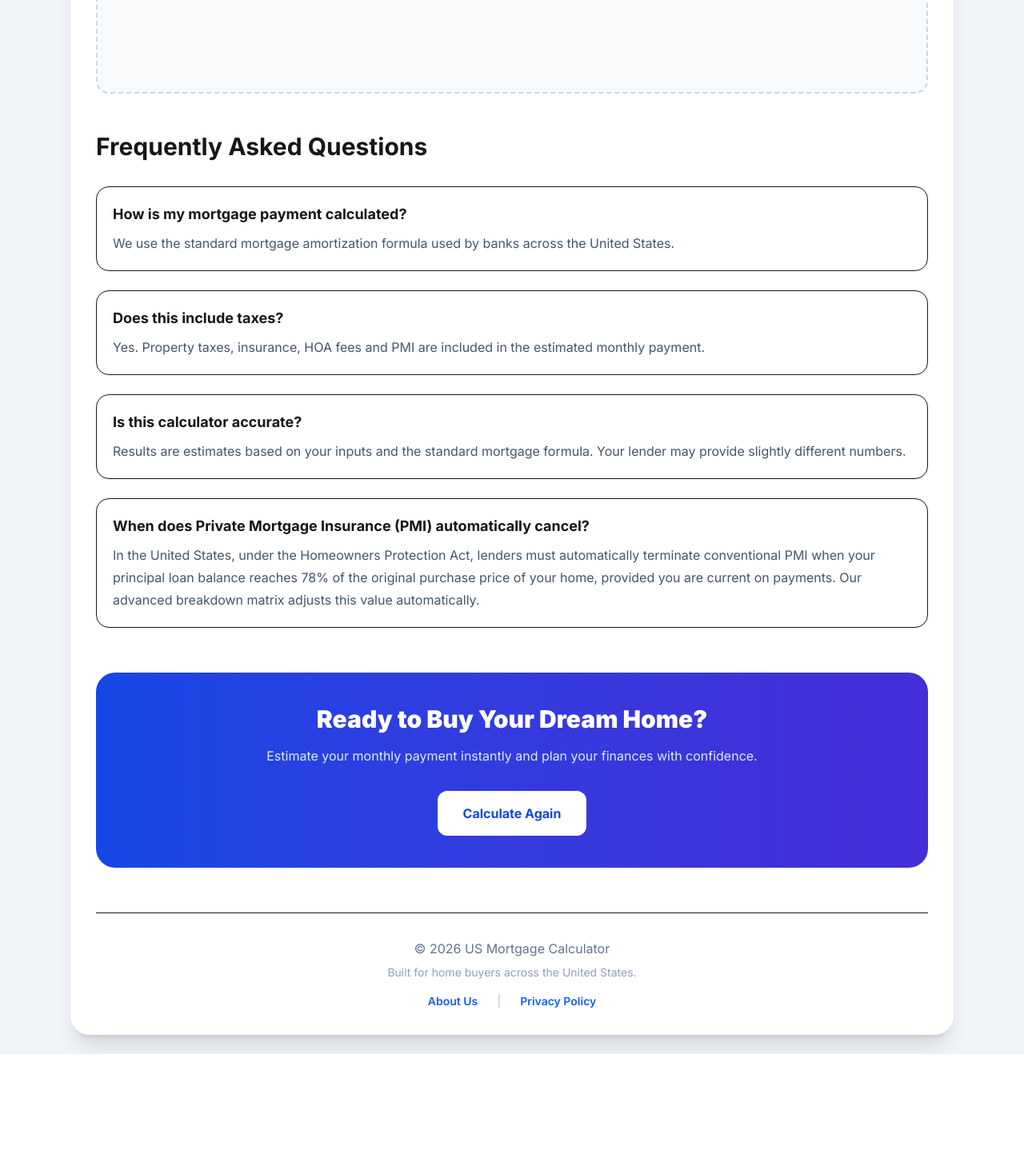
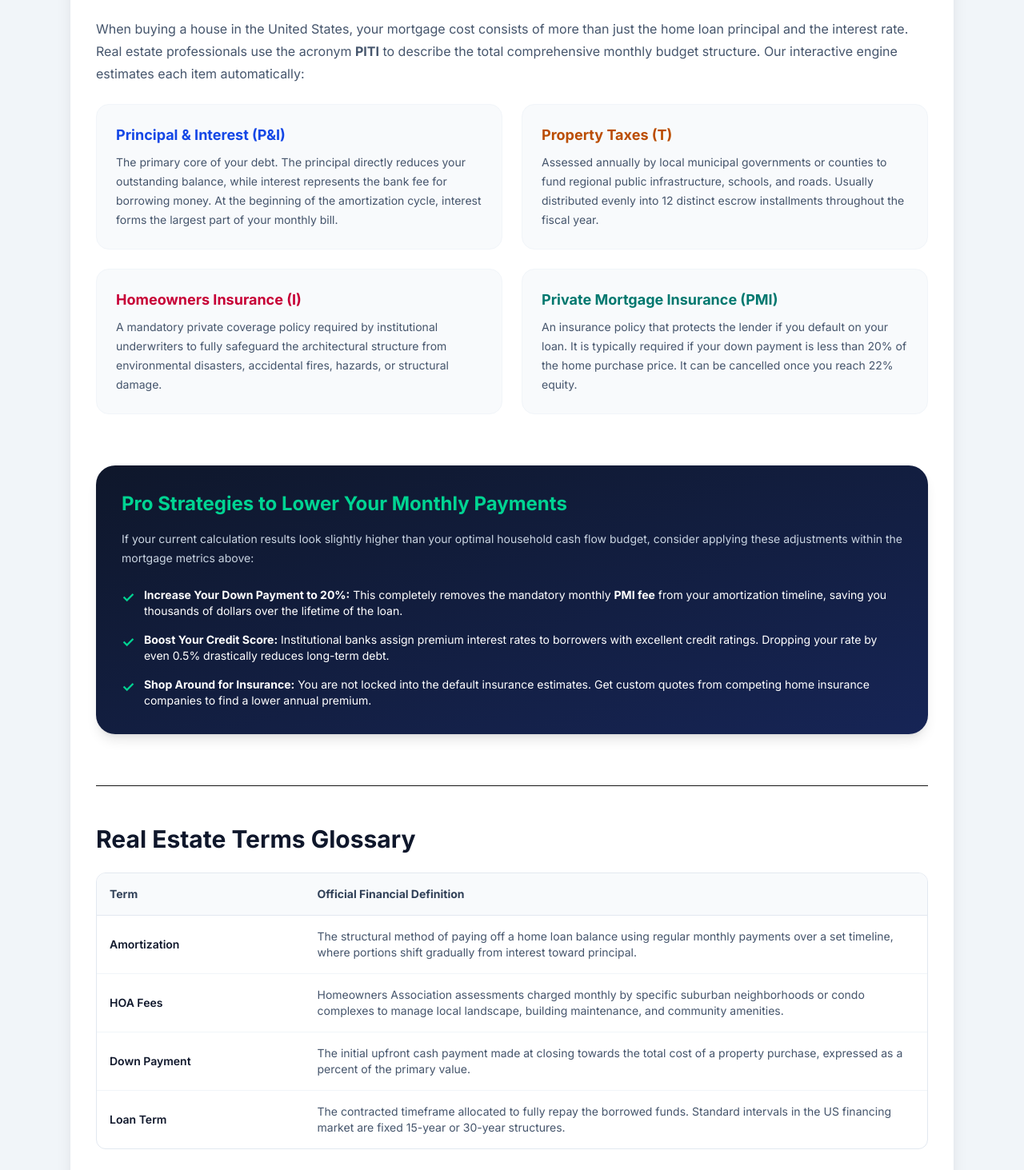
Before and after one commit to nandoporto41-web/mortgage-calculator, a Next.js app: page / in a window 1280 px wide. Shown: the part 3327-4790 px from the top of the page at 80% size. Before the commit the page ends 4645 px from the top, so only its background shows below. Built offline with nearby package versions, Linux system fonts and the light colour scheme.

Commit message:
fix: direct script integration inside page component

```diff
--- a/app/page.tsx
+++ b/app/page.tsx
@@ -528,16 +528,110 @@ export default function Home() {
             </div>
           </section>
 
+          {/* NOVO CONTEÚDO EXTRA DE SEO 1: COMO ESTIMAR O PAGAMENTO MENSAL (PITI) */}
+          <section className="mt-16 border-t pt-12 text-slate-800">
+            <h2 className="text-3xl font-bold text-slate-900 mb-6">How to Estimate Your Monthly Mortgage Payment</h2>
+            <p className="text-slate-600 leading-7 mb-6">
+              When buying a house in the United States, your mortgage cost consists of more than just the home loan principal and the interest rate. Real estate professionals use the acronym <strong>PITI</strong> to describe the total comprehensive monthly budget structure. Our interactive engine estimates each item automatically:
+            </p>
+            <div className="grid md:grid-cols-2 gap-6">
+              <div className="bg-slate-50 p-6 rounded-2xl border border-slate-100">
+                <h3 className="font-bold text-lg text-blue-700 mb-2">Principal & Interest (P&I)</h3>
+                <p className="text-sm text-slate-600 leading-6">
+                  The primary core of your debt. The principal directly reduces your outstanding balance, while interest represents the bank fee for borrowing money. At the beginning of the amortization cycle, interest forms the largest part of your monthly bill.
+                </p>
+              </div>
+              <div className="bg-slate-50 p-6 rounded-2xl border border-slate-100">
+                <h3 className="font-bold text-lg text-amber-700 mb-2">Property Taxes (T)</h3>
+                <p className="text-sm text-slate-600 leading-6">
+                  Assessed annually by local municipal governments or counties to fund regional public infrastructure, schools, and roads. Usually distributed evenly into 12 distinct escrow installments throughout the fiscal year.
+                </p>
+              </div>
+              <div className="bg-slate-50 p-6 rounded-2xl border border-slate-100">
+                <h3 className="font-bold text-lg text-rose-700 mb-2">Homeowners Insurance (I)</h3>
+                <p className="text-sm text-slate-600 leading-6">
+                  A mandatory private coverage policy required by institutional underwriters to fully safeguard the architectural structure from environmental disasters, accidental fires, hazards, or structural damage.
+                </p>
+              </div>
+              <div className="bg-slate-50 p-6 rounded-2xl border border-slate-100">
+                <h3 className="font-bold text-lg text-teal-700 mb-2">Private Mortgage Insurance (PMI)</h3>
+                <p className="text-sm text-slate-600 leading-6">
+                  An insurance policy that protects the lender if you default on your loan. It is typically required if your down payment is less than 20% of the home purchase price. It can be cancelled once you reach 22% equity.
+                </p>
+              </div>
+            </div>
+          </section>
+
+          {/* NOVO CONTEÚDO EXTRA DE SEO 2: DICAS INTERATIVAS PARA REDUZIR A PARCELA */}
+          <section className="mt-16 bg-gradient-to-br from-slate-900 to-blue-950 text-white p-8 rounded-3xl shadow-lg">
+            <h2 className="text-2xl font-bold mb-4 text-emerald-400">Pro Strategies to Lower Your Monthly Payments</h2>
+            <p className="text-sm text-slate-300 mb-6 leading-6">
+              If your current calculation results look slightly higher than your optimal household cash flow budget, consider applying these adjustments within the mortgage metrics above:
+            </p>
+            <ul className="space-y-4 text-sm">
+              <li className="flex items-start gap-3">
+                <span className="text-emerald-400 font-bold text-lg">✓</span>
+                <div>
+                  <strong>Increase Your Down Payment to 20%:</strong> This completely removes the mandatory monthly <strong>PMI fee</strong> from your amortization timeline, saving you thousands of dollars over the lifetime of the loan.
+                </div>
+              </li>
+              <li className="flex items-start gap-3">
+                <span className="text-emerald-400 font-bold text-lg">✓</span>
+                <div>
+                  <strong>Boost Your Credit Score:</strong> Institutional banks assign premium interest rates to borrowers with excellent credit ratings. Dropping your rate by even 0.5% drastically reduces long-term debt.
+                </div>
+              </li>
+              <li className="flex items-start gap-3">
+                <span className="text-emerald-400 font-bold text-lg">✓</span>
+                <div>
+                  <strong>Shop Around for Insurance:</strong> You are not locked into the default insurance estimates. Get custom quotes from competing home insurance companies to find a lower annual premium.
+                </div>
+              </li>
+            </ul>
+          </section>
+
+          {/* NOVO CONTEÚDO EXTRA DE SEO 3: GLOSSÁRIO DE TERMOS AMERICANOS */}
+          <section className="mt-16 border-t pt-12">
+            <h2 className="text-3xl font-bold text-slate-900 mb-6">Real Estate Terms Glossary</h2>
+            <div className="overflow-x-auto border border-slate-200 rounded-xl">
+              <table className="w-full text-left border-collapse text-sm">
+                <thead>
+                  <tr className="bg-slate-50 border-b border-slate-200 text-slate-700 font-bold">
+                    <th className="p-4 w-1/4">Term</th>
+                    <th className="p-4">Official Financial Definition</th>
+                  </tr>
+                </thead>
+                <tbody className="divide-y divide-slate-100 text-slate-600">
+                  <tr>
+                    <td className="p-4 font-semibold text-slate-900">Amortization</td>
+                    <td className="p-4">The structural method of paying off a home loan balance using regular monthly payments over a set timeline, where portions shift gradually from interest toward principal.</td>
+                  </tr>
+                  <tr>
+                    <td className="p-4 font-semibold text-slate-900">HOA Fees</td>
+                    <td className="p-4">Homeowners Association assessments charged monthly by specific suburban neighborhoods or condo complexes to manage local landscape, building maintenance, and community amenities.</td>
+                  </tr>
+                  <tr>
+                    <td className="p-4 font-semibold text-slate-900">Down Payment</td>
+                    <td className="p-4">The initial upfront cash payment made at closing towards the total cost of a property purchase, expressed as a percent of the primary value.</td>
+                  </tr>
+                  <tr>
+                    <td className="p-4 font-semibold text-slate-900">Loan Term</td>
+                    <td className="p-4">The contracted timeframe allocated to fully repay the borrowed funds. Standard intervals in the US financing market are fixed 15-year or 30-year structures.</td>
+                  </tr>
+                </tbody>
+              </table>
+            </div>
+          </section>
+
           {/* Ad Space */}
           <div className="my-10 rounded-2xl border-2 border-dashed border-slate-300 p-8 text-center bg-slate-50">
             <p className="text-slate-500 font-semibold">
               Advertisement
             </p>
-            <div id="ad-container" className="mt-4 min-h-[120px]" />
+            <div id="ad-container-2" className="mt-4 min-h-[120px]" />
           </div>
 
           {/* FAQ */}
-
           <section className="mt-12">
 
             <h2 className="text-3xl font-bold mb-8">
@@ -550,7 +644,6 @@ export default function Home() {
                 <h3 className="font-bold text-lg">
                   How is my mortgage payment calculated?
                 </h3>
-
                 <p className="text-slate-600 mt-2 leading-7">
                   We use the standard mortgage amortization formula used
                   by banks across the United States.
@@ -561,10 +654,8 @@ export default function Home() {
                 <h3 className="font-bold text-lg">
                   Does this include taxes?
                 </h3>
-
                 <p className="text-slate-600 mt-2 leading-7">
-                  Yes. Property taxes, insurance, HOA fees and PMI are
-                  included in the estimated monthly payment.
+                  Yes. Property taxes, insurance, HOA fees and PMI are included in the estimated monthly payment breakdown visualization.
                 </p>
               </div>
 
@@ -572,11 +663,8 @@ export default function Home() {
                 <h3 className="font-bold text-lg">
                   Is this calculator accurate?
                 </h3>
-
                 <p className="text-slate-600 mt-2 leading-7">
-                  Results are estimates based on your inputs and the
-                  standard mortgage formula. Your lender may provide
-                  slightly different numbers.
+                  Results are estimates based on your inputs and the standard mortgage formula. Your specific commercial underwriter or bank lender may provide slightly different final numbers based on credit status.
                 </p>
               </div>
 
@@ -584,7 +672,6 @@ export default function Home() {
                 <h3 className="font-bold text-lg">
                   When does Private Mortgage Insurance (PMI) automatically cancel?
                 </h3>
-
                 <p className="text-slate-600 mt-2 leading-7">
                   In the United States, under the Homeowners Protection Act, lenders must automatically terminate conventional PMI when your principal loan balance reaches 78% of the original purchase price of your home, provided you are current on payments. Our advanced breakdown matrix adjusts this value automatically.
                 </p>
@@ -594,76 +681,49 @@ export default function Home() {
 
           </section>
 
-          {/* Bottom CTA */}
-
-          <section className="mt-14 rounded-3xl bg-gradient-to-r from-blue-700 to-indigo-700 text-white p-10 text-center">
-
-            <h2 className="text-3xl font-black">
-              Ready to Buy Your Dream Home?
-            </h2>
-
-            <p className="mt-4 text-blue-100 max-w-2xl mx-auto">
-              Estimate your monthly payment instantly and plan your
-              finances with confidence.
+          {/* Call to Action CTA Block */}
+          <section className="mt-16 bg-gradient-to-r from-blue-600 to-indigo-600 text-white rounded-3xl p-10 text-center shadow-md">
+            <h2 className="text-3xl font-black mb-2">Ready to Buy Your Dream Home?</h2>
+            <p className="text-blue-100 max-w-xl mx-auto mb-6 text-sm">
+              Estimate your monthly payment instantly and plan your long-term personal household finances with confidence.
             </p>
-
             <button
-              onClick={() =>
-                window.scrollTo({
-                  top: 0,
-                  behavior: "smooth",
-                })
-              }
-              className="mt-8 bg-white text-blue-700 px-8 py-4 rounded-xl font-bold hover:scale-105 transition"
+              onClick={() => window.scrollTo({ top: 0, behavior: "smooth" })}
+              className="bg-white text-blue-700 px-8 py-3.5 rounded-xl font-bold hover:bg-blue-50 transition"
             >
               Calculate Again
             </button>
-
           </section>
 
-          <footer className="mt-14 border-t pt-8 text-center">
-
-            <p className="text-slate-500">
-              © {new Date().getFullYear()} US Mortgage Calculator
-            </p>
-
-            <p className="text-slate-400 text-sm mt-2">
-              Built for home buyers across the United States.
-            </p>
-
-            {/* Links Institucionais exigidos pelo Google AdSense */}
-            <div className="mt-4 flex justify-center gap-6 text-sm font-semibold text-blue-600">
-              <button onClick={() => setShowAbout(true)} className="hover:underline">
-                About Us
-              </button>
-              <span className="text-slate-300">|</span>
-              <button onClick={() => setShowPrivacy(true)} className="hover:underline">
-                Privacy Policy
-              </button>
+          {/* Institutional Footer Layout */}
+          <footer className="mt-16 pt-8 border-t text-center text-xs text-slate-400">
+            <p>© 2026 US Mortgage Calculator</p>
+            <p className="mt-1 text-slate-400">Built for home buyers across the United States.</p>
+            <div className="mt-4 flex justify-center gap-4 text-blue-500 font-semibold">
+              <button onClick={() => setShowAbout(true)} className="hover:underline">About Us</button>
+              <span>|</span>
+              <button onClick={() => setShowPrivacy(true)} className="hover:underline">Privacy Policy</button>
             </div>
-
           </footer>
 
         </div>
 
       </main>
 
-      {/* Modal - About Us */}
+      {/* ABOUT US MODAL COMPONENT */}
       {showAbout && (
-        <div className="fixed inset-0 bg-black/50 flex items-center justify-center p-4 z-50 animate-fade-in">
-          <div className="bg-white rounded-2xl max-w-lg w-full p-6 shadow-2xl relative">
-            <h3 className="text-2xl font-bold mb-4 text-slate-900">About Us</h3>
-            <div className="text-slate-600 leading-relaxed space-y-4 text-sm">
-              <p>
-                Welcome to US Mortgage Calculator. Our mission is to provide home buyers, real estate professionals, and financial planners across the United States with a clean, fast, and accurate tool to estimate monthly housing costs.
-              </p>
-              <p>
-                Unlike other complex platforms, our calculator delivers instant results including critical variables such as Property Taxes, Home Insurance, HOA fees, and Private Mortgage Insurance (PMI)—completely registration-free. We believe in financial transparency and empowering you to make smart real estate decisions.
-              </p>
-            </div>
+        <div className="fixed inset-0 bg-black/50 z-50 flex items-center justify-center p-4 backdrop-blur-sm">
+          <div className="bg-white rounded-3xl max-w-md w-full p-6 relative max-h-[85vh] overflow-y-auto shadow-2xl">
+            <h2 className="text-2xl font-bold mb-4">About Us</h2>
+            <p className="text-sm text-slate-600 leading-6 mb-4">
+              Welcome to <strong>US Mortgage Calculator</strong>. We provide premium, high-fidelity real estate calculation engines engineered to support homebuyers across the United States.
+            </p>
+            <p className="text-sm text-slate-600 leading-6 mb-4">
+              Our open-source calculations give users access to payment amortization metrics, automatic PMI cancellation data, escrow projections, and comprehensive tax tracking tools without requiring registration.
+            </p>
             <button
               onClick={() => setShowAbout(false)}
-              className="mt-6 w-full bg-slate-900 hover:bg-slate-800 text-white font-bold py-2 px-4 rounded-xl transition"
+              className="w-full mt-4 bg-slate-900 text-white font-bold py-3 rounded-xl hover:bg-slate-800 transition"
             >
               Close
             </button>
@@ -671,40 +731,38 @@ export default function Home() {
         </div>
       )}
 
-      {/* Modal - Privacy Policy */}
+      {/* PRIVACY POLICY MODAL COMPONENT */}
       {showPrivacy && (
-        <div className="fixed inset-0 bg-black/50 flex items-center justify-center p-4 z-50 overflow-y-auto">
-          <div className="bg-white rounded-2xl max-w-xl w-full p-6 shadow-2xl my-8 relative">
-            <h3 className="text-2xl font-bold mb-4 text-slate-900">Privacy Policy</h3>
-            <div className="text-slate-600 leading-relaxed space-y-4 text-xs max-h-[60vh] overflow-y-auto pr-2">
+        <div className="fixed inset-0 bg-black/50 z-50 flex items-center justify-center p-4 backdrop-blur-sm">
+          <div className="bg-white rounded-3xl max-w-lg w-full p-6 relative max-h-[85vh] overflow-y-auto shadow-2xl">
+            <h2 className="text-2xl font-bold mb-4">Privacy Policy</h2>
+            <p className="text-xs text-slate-400 mb-4">Effective Date: July 2026</p>
+            <div className="space-y-4 text-xs text-slate-600 leading-5">
               <p>
-                At US Mortgage Calculator, accessible from your domain, one of our main priorities is the privacy of our visitors. This Privacy Policy document contains types of information that is collected and recorded by US Mortgage Calculator and how we use it.
+                At <strong>US Mortgage Calculator</strong>, accessible via our Vercel web domain, the privacy of our visitors is an absolute priority. This document outlines the distinct types of information collected and how we utilize it.
               </p>
-              <h4 className="font-bold text-slate-800 text-sm mt-2">Log Files & Cookies</h4>
+              <h3 className="font-bold text-sm text-slate-900 mt-2">Log Files & Cookies</h3>
               <p>
-                Like many other websites, we use log files and standard cookies to improve user experience. These cookies do not collect personal identifiable information.
+                We follow standard analytical procedures using system log files. These logs map internal IP addresses, internet service providers (ISPs), browser categories, entrance/exit timestamps, and click counts. This data is entirely anonymous and never paired with identifiable personnel records.
               </p>
-              <h4 className="font-bold text-slate-800 text-sm mt-2">Google DoubleClick DART Cookie</h4>
+              <h3 className="font-bold text-sm text-slate-900 mt-2">Google AdSense Third-Party Advertising</h3>
               <p>
-                Google is one of a third-party vendor on our site. It also uses cookies, known as DART cookies, to serve ads to our site visitors based upon their visit to our website and other sites on the internet.
+                Google, as a third-party marketplace vendor, implements tracking cookies to serve tailored promotions across our pages based on prior web activity. Users can opt-out of DART cookies by visiting the official Google Ad Network Privacy guidelines.
               </p>
-              <h4 className="font-bold text-slate-800 text-sm mt-2">Third-Party Privacy Policies</h4>
               <p>
-                US Mortgage Calculator's Privacy Policy does not apply to other advertisers or websites. Thus, we are advising you to consult the respective Privacy Policies of these third-party ad servers for more detailed information.
+                Our server platforms do not possess authority or configure administrative access over tracking cookies utilized by these independent third-party marketing services.
               </p>
             </div>
             <button
               onClick={() => setShowPrivacy(false)}
-              className="mt-6 w-full bg-slate-900 hover:bg-slate-800 text-white font-bold py-2 px-4 rounded-xl transition"
+              className="w-full mt-6 bg-slate-900 text-white font-bold py-3 rounded-xl hover:bg-slate-800 transition"
             >
-              Close
+              Understand & Accept
             </button>
           </div>
         </div>
       )}
 
     </div>
-
   );
-
 }
```
